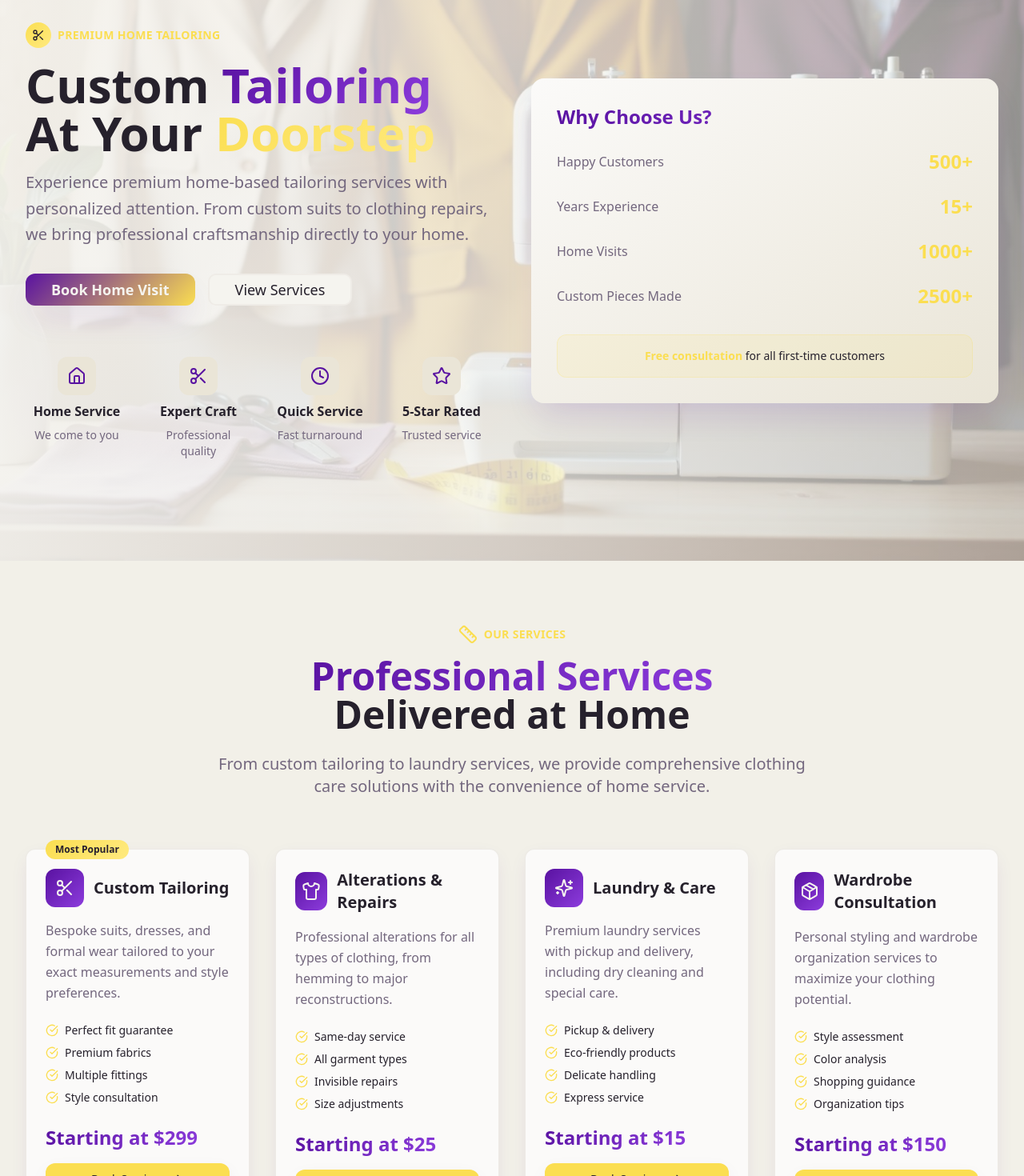
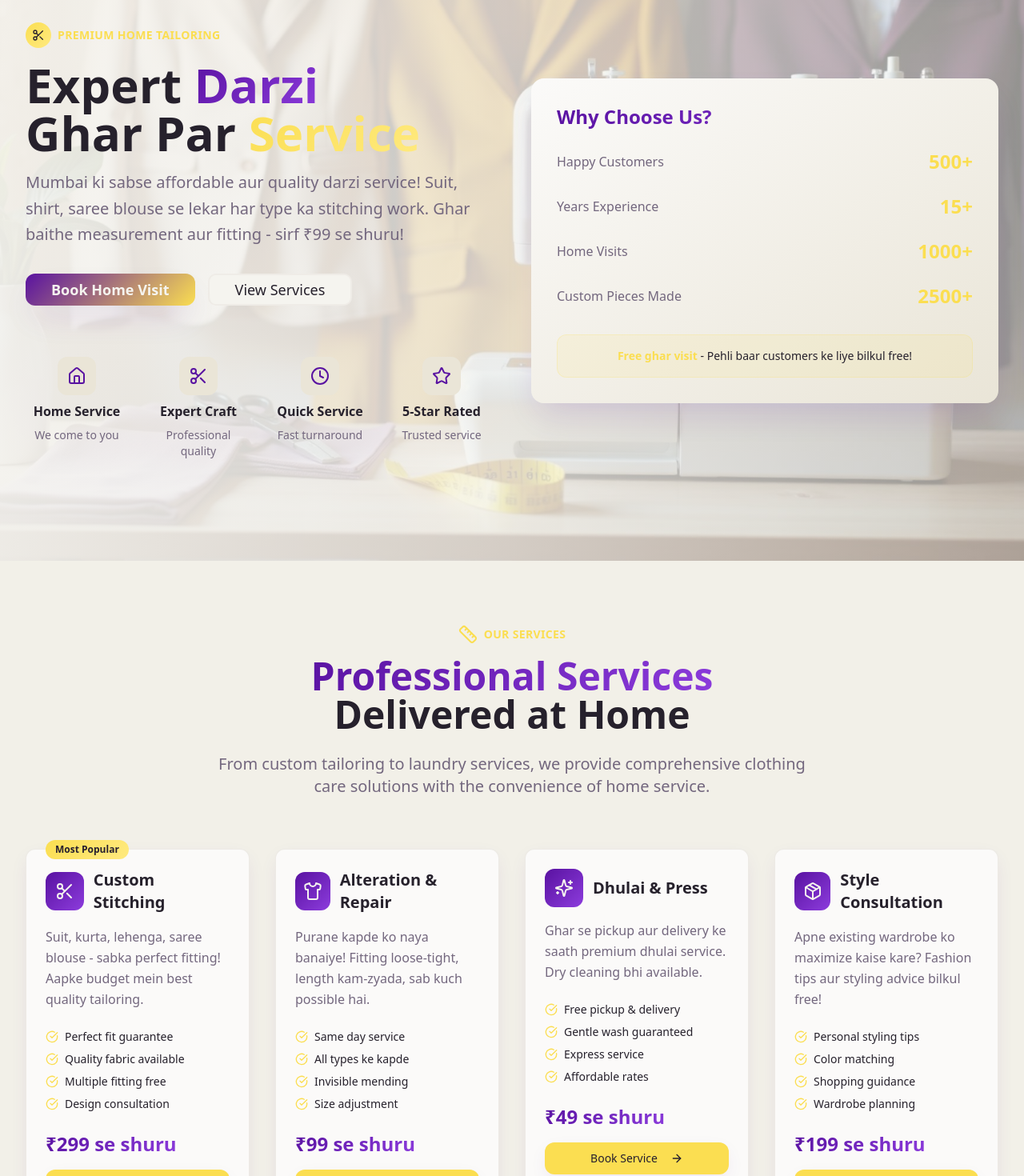
Before and after one commit to keertanpoojary/thread-tapestry-studio, a React (Vite) app: page / in a window 1280 px wide. Shown: the part 99-1569 px from the top of the page at 80% size. Built offline with nearby package versions, Linux system fonts and the light colour scheme; the HTML template or start-up script is replaced by a standard one.

Commit message:
Refine UI for Indian audience

```diff
--- a/src/components/About.tsx
+++ b/src/components/About.tsx
@@ -60,26 +60,26 @@ const About = () => {
           <div className="space-y-8 animate-fade-in">
             <div className="space-y-6">
               <h3 className="text-3xl font-bold text-gradient-primary">
-                Sarah Martinez
+                Priya Sharma
               </h3>
 
               <div className="space-y-4 text-muted-foreground leading-relaxed">
                 <p>
-                  Welcome to TailorCraft! I'm Sarah, and I've been passionate about the art of tailoring
-                  for over 15 years. What started as a childhood fascination with my grandmother's sewing
-                  machine has evolved into a thriving home-based business that serves families across the city.
+                  Namaste! Main Priya hun aur pichhle 15 saal se tailoring ka kaam kar rahi hun.
+                  Bachpan mein mummy ki sewing machine dekhke shuru hua tha, aaj Mumbai ke har ghar
+                  mein humari service pahunch rahi hai.
                 </p>
 
                 <p>
-                  I believe that every person deserves clothing that fits perfectly and makes them feel
-                  confident. That's why I brought my services directly to your home - because I understand
-                  that your time is valuable, and comfort matters when discussing your personal style needs.
+                  Mera vishwas hai ki har insaan ko perfectly fitting clothes milne chahiye,
+                  chahe budget kitna bhi ho. Isliye humne ghar-ghar service shuru ki - kyunki
+                  aapka time precious hai aur comfort mein baat karne se better fitting milti hai.
                 </p>
 
                 <p>
-                  From custom wedding dresses to everyday alterations, from business suits to casual wear,
-                  I approach each project with the same dedication to craftsmanship and attention to detail
-                  that my mentors taught me years ago.
+                  Shaadi ke lehenga se lekar daily wear shirt tak, office suit se lekar bachon
+                  ke school uniform tak - har kaam mein same dedication aur quality ka promise.
+                  Affordable rates mein premium service - yehi hai humara motto!
                 </p>
               </div>
             </div>
@@ -100,17 +100,17 @@ const About = () => {
             <Card className="card-premium p-8 text-center">
               <div className="w-48 h-48 mx-auto mb-6 bg-gradient-primary rounded-full flex items-center justify-center">
                 <div className="w-40 h-40 bg-primary-foreground rounded-full flex items-center justify-center">
-                  <span className="text-6xl font-bold text-primary">SM</span>
+                  <span className="text-6xl font-bold text-primary">PS</span>
                 </div>
               </div>
 
-              <h4 className="text-2xl font-bold mb-2">Sarah Martinez</h4>
-              <p className="text-accent font-semibold mb-4">Master Tailor & Entrepreneur</p>
+              <h4 className="text-2xl font-bold mb-2">Priya Sharma</h4>
+              <p className="text-accent font-semibold mb-4">Expert Darzi & Home Service Specialist</p>
 
               <div className="space-y-2 text-sm text-muted-foreground">
-                <p>Certified Master Tailor</p>
-                <p>Fashion Design Graduate</p>
-                <p>Home Service Specialist</p>
+                <p>15+ Years Experience</p>
+                <p>1000+ Happy Customers</p>
+                <p>Affordable Premium Service</p>
               </div>
             </Card>
           </div>
--- a/src/components/Contact.tsx
+++ b/src/components/Contact.tsx
@@ -16,27 +16,27 @@ const Contact = () => {
   const contactInfo = [
     {
       icon: Phone,
-      title: "Call Us",
-      info: "(555) 123-4567",
-      subtext: "Available 9 AM - 7 PM"
+      title: "Call Kare",
+      info: "+91 98765 43210",
+      subtext: "Subah 9 se Shaam 7 tak"
     },
     {
       icon: Mail,
-      title: "Email Us",
-      info: "hello@tailorcraft.com",
-      subtext: "We reply within 2 hours"
+      title: "Email Kare",
+      info: "priya.darzi@gmail.com",
+      subtext: "2 ghante mein reply guaranteed"
     },
     {
       icon: MapPin,
       title: "Service Area",
-      info: "Downtown & Suburbs",
-      subtext: "15-mile radius coverage"
+      info: "Mumbai & Thane",
+      subtext: "20 km radius mein free visit"
     },
     {
       icon: Clock,
-      title: "Business Hours",
+      title: "Working Hours",
       info: "Mon - Sat: 9 AM - 7 PM",
-      subtext: "Sunday: By appointment"
+      subtext: "Sunday: Emergency work only"
     }
   ];
 
@@ -202,18 +202,18 @@ const Contact = () => {
               Currently providing home services within a 15-mile radius of downtown
             </p>
             <div className="grid grid-cols-2 md:grid-cols-4 lg:grid-cols-6 gap-4 text-sm">
-              <span>Downtown</span>
-              <span>Midtown</span>
-              <span>Westside</span>
-              <span>Eastwood</span>
-              <span>Riverside</span>
-              <span>Hillcrest</span>
-              <span>Oak Park</span>
-              <span>Pine Valley</span>
-              <span>Sunset Hills</span>
-              <span>Garden District</span>
-              <span>University Area</span>
-              <span>Business District</span>
+              <span>Andheri</span>
+              <span>Bandra</span>
+              <span>Juhu</span>
+              <span>Malad</span>
+              <span>Borivali</span>
+              <span>Kandivali</span>
+              <span>Thane</span>
+              <span>Ghatkopar</span>
+              <span>Powai</span>
+              <span>Vikhroli</span>
+              <span>Kurla</span>
+              <span>Chembur</span>
             </div>
             <p className="text-xs text-muted-foreground mt-4">
               Don't see your area? Contact us - we may be able to arrange special service.
--- a/src/components/Hero.tsx
+++ b/src/components/Hero.tsx
@@ -31,17 +31,17 @@ const Hero = () => {
               </div>
 
               <h1 className="text-5xl lg:text-6xl font-bold leading-tight">
-                <span className="text-foreground">Custom </span>
-                <span className="text-gradient-primary">Tailoring</span>
+                <span className="text-foreground">Expert </span>
+                <span className="text-gradient-primary">Darzi</span>
                 <br />
-                <span className="text-foreground">At Your </span>
-                <span className="text-gradient-accent">Doorstep</span>
+                <span className="text-foreground">Ghar Par </span>
+                <span className="text-gradient-accent">Service</span>
               </h1>
 
               <p className="text-xl text-muted-foreground leading-relaxed max-w-2xl">
-                Experience premium home-based tailoring services with personalized attention.
-                From custom suits to clothing repairs, we bring professional craftsmanship
-                directly to your home.
+                Mumbai ki sabse affordable aur quality darzi service! Suit, shirt, saree blouse
+                se lekar har type ka stitching work. Ghar baithe measurement aur fitting -
+                sirf ₹99 se shuru!
               </p>
             </div>
 
@@ -120,7 +120,7 @@ const Hero = () => {
 
               <div className="mt-8 p-4 bg-accent/10 rounded-lg border border-accent/20">
                 <p className="text-sm text-center">
-                  <span className="font-semibold text-accent">Free consultation</span> for all first-time customers
+                  <span className="font-semibold text-accent">Free ghar visit</span> - Pehli baar customers ke liye bilkul free!
                 </p>
               </div>
             </div>
--- a/src/components/Services.tsx
+++ b/src/components/Services.tsx
@@ -16,34 +16,34 @@ const Services = () => {
   const services = [
     {
       icon: Scissors,
-      title: "Custom Tailoring",
-      description: "Bespoke suits, dresses, and formal wear tailored to your exact measurements and style preferences.",
-      features: ["Perfect fit guarantee", "Premium fabrics", "Multiple fittings", "Style consultation"],
-      price: "Starting at $299",
+      title: "Custom Stitching",
+      description: "Suit, kurta, lehenga, saree blouse - sabka perfect fitting! Aapke budget mein best quality tailoring.",
+      features: ["Perfect fit guarantee", "Quality fabric available", "Multiple fitting free", "Design consultation"],
+      price: "₹299 se shuru",
       popular: true
     },
     {
       icon: Shirt,
-      title: "Alterations & Repairs",
-      description: "Professional alterations for all types of clothing, from hemming to major reconstructions.",
-      features: ["Same-day service", "All garment types", "Invisible repairs", "Size adjustments"],
-      price: "Starting at $25",
+      title: "Alteration & Repair",
+      description: "Purane kapde ko naya banaiye! Fitting loose-tight, length kam-zyada, sab kuch possible hai.",
+      features: ["Same day service", "All types ke kapde", "Invisible mending", "Size adjustment"],
+      price: "₹99 se shuru",
       popular: false
     },
     {
       icon: Sparkles,
-      title: "Laundry & Care",
-      description: "Premium laundry services with pickup and delivery, including dry cleaning and special care.",
-      features: ["Pickup & delivery", "Eco-friendly products", "Delicate handling", "Express service"],
-      price: "Starting at $15",
+      title: "Dhulai & Press",
+      description: "Ghar se pickup aur delivery ke saath premium dhulai service. Dry cleaning bhi available.",
+      features: ["Free pickup & delivery", "Gentle wash guaranteed", "Express service", "Affordable rates"],
+      price: "₹49 se shuru",
       popular: false
     },
     {
       icon: Package,
-      title: "Wardrobe Consultation",
-      description: "Personal styling and wardrobe organization services to maximize your clothing potential.",
-      features: ["Style assessment", "Color analysis", "Shopping guidance", "Organization tips"],
-      price: "Starting at $150",
+      title: "Style Consultation",
+      description: "Apne existing wardrobe ko maximize kaise kare? Fashion tips aur styling advice bilkul free!",
+      features: ["Personal styling tips", "Color matching", "Shopping guidance", "Wardrobe planning"],
+      price: "₹199 se shuru",
       popular: false
     }
   ];
--- a/src/components/Testimonials.tsx
+++ b/src/components/Testimonials.tsx
@@ -5,51 +5,51 @@ import customerImage from '@/assets/customer-1.jpg';
 const Testimonials = () => {
   const testimonials = [
     {
-      name: "Jennifer Wilson",
-      role: "Marketing Executive",
+      name: "Sunita Gupta",
+      role: "Working Professional",
       image: customerImage,
       rating: 5,
-      text: "Sarah transformed my old business suits into perfectly fitted pieces that make me feel confident every day. The home service was incredibly convenient, and her attention to detail is unmatched.",
+      text: "Priya didi ne mere purane office suits ko bilkul naya bana diya! Ghar par fitting lene aati hai aur price bhi reasonable hai. Ab main confident feel karti hun office mein.",
       service: "Alterations & Fitting"
     },
     {
-      name: "Michael Chen",
-      role: "Wedding Groom",
+      name: "Rohit & Kavya",
+      role: "Newly Married Couple",
       image: customerImage,
       rating: 5,
-      text: "For our wedding, Sarah created the most beautiful custom suit. She came to our home multiple times for fittings and made sure everything was perfect. The quality exceeded our expectations!",
-      service: "Custom Tailoring"
+      text: "Shaadi ke liye perfect lehenga aur sherwaani banwaya! Multiple fittings free mein, quality amazing! Budget mein itni achhi service nahi milti kahin.",
+      service: "Custom Stitching"
     },
     {
-      name: "Lisa Rodriguez",
-      role: "Busy Professional",
+      name: "Meera Joshi",
+      role: "Busy Mom",
       image: customerImage,
       rating: 5,
-      text: "The laundry pickup and delivery service has been a game-changer for my schedule. Sarah takes such good care of my clothes, and they always come back looking brand new. Highly recommend!",
+      text: "Bachon ke school uniform se lekar family ke saare kapde - sab kuch ghar baithe ho jaata hai! Pickup-delivery free, aur price bahut reasonable. Time aur paisa dono bach jaata hai!",
       service: "Laundry Services"
     },
     {
-      name: "David Thompson",
-      role: "Businessman",
+      name: "Amit Sharma",
+      role: "Small Business Owner",
       image: customerImage,
       rating: 5,
-      text: "Sarah's wardrobe consultation opened my eyes to so many possibilities with my existing clothes. She helped me create dozens of new outfit combinations I never thought of. Amazing value!",
-      service: "Wardrobe Consultation"
+      text: "Office presentation ke liye perfect shirt chahiye tha. Priya ne existing wardrobe dekh kar styling tips diye - paisa bachaya aur look bhi upgrade ho gaya!",
+      service: "Style Consultation"
     },
     {
-      name: "Emily Parker",
-      role: "Teacher",
+      name: "Pooja Mishra",
+      role: "College Student",
       image: customerImage,
       rating: 5,
-      text: "As a teacher on a budget, I thought custom tailoring was out of reach. Sarah's affordable prices and payment plans made it possible for me to have beautifully fitted professional clothes.",
-      service: "Custom Tailoring"
+      text: "Student budget mein custom kurti banwani thi. EMI option bhi diya! Quality itni achhi hai ki branded store wale se bhi better lagi. Highly recommend for youngsters!",
+      service: "Custom Stitching"
     },
     {
-      name: "Robert Kim",
-      role: "Retiree",
+      name: "Rajesh Uncle",
+      role: "Senior Citizen",
       image: customerImage,
       rating: 5,
-      text: "After losing weight, none of my clothes fit properly. Sarah came to my home and altered everything perfectly. She's patient, professional, and truly cares about her customers' satisfaction.",
+      text: "Age ke saath size change ho gaya tha. Priya beta ghar aakar saare kapde adjust kar diya. Bahut patient hai aur senior citizens ke saath pyaar se baat karti hai.",
       service: "Alterations"
     }
   ];
```
